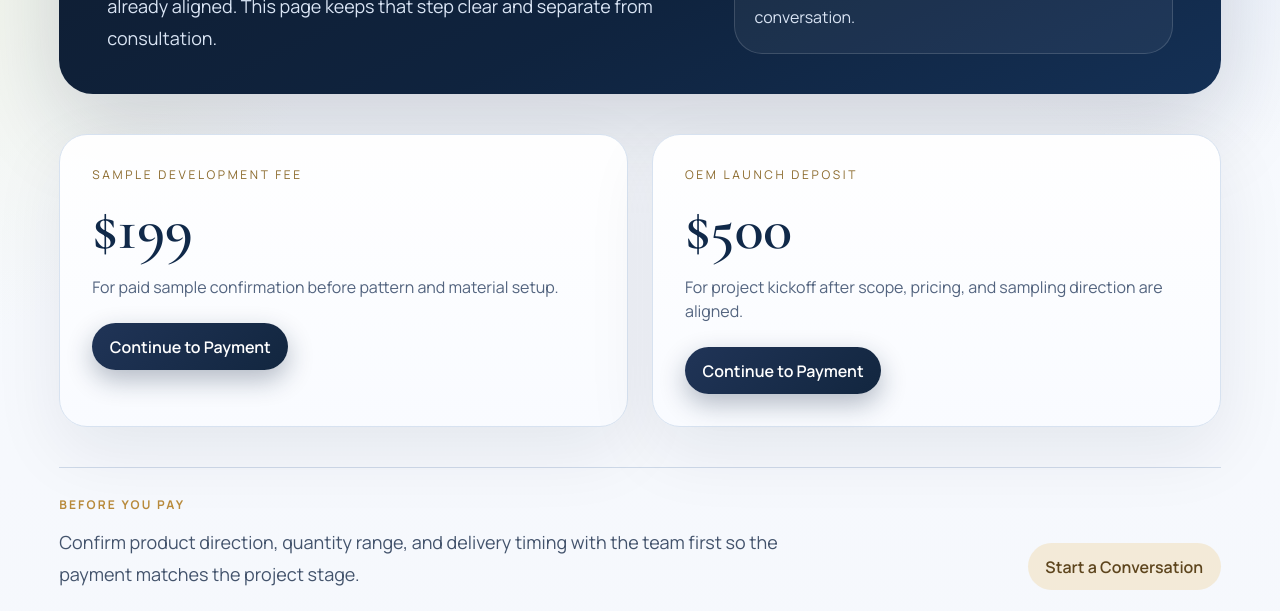
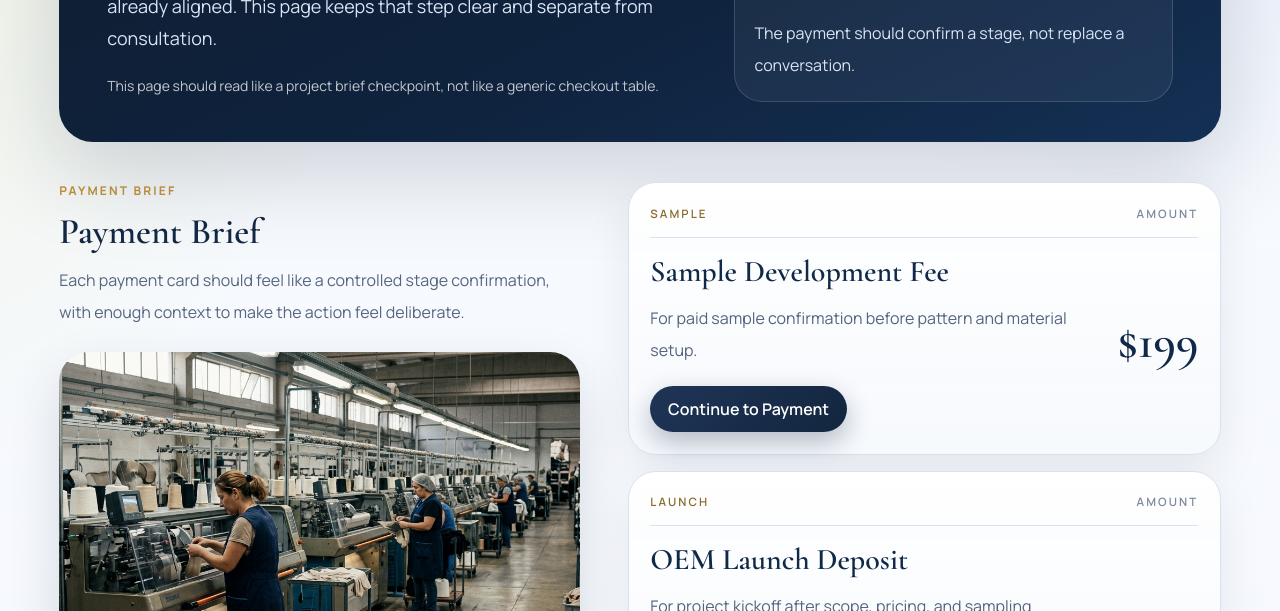
Before and after one commit to 156631890/diyasi, a Next.js app in the folder apps/web/: page /payments in a window 1280 px wide. Shown: the part 341-952 px from the top of the page. Built offline with nearby package versions, Linux system fonts and the light colour scheme; no server answers.

Commit message:
Align contact and payments brief layouts

```diff
--- a/apps/web/app/contact/page.tsx
+++ b/apps/web/app/contact/page.tsx
@@ -6,6 +6,7 @@ import Link from "next/link";
 import { FormEvent, useEffect, useState } from "react";
 
 type Lang = "en" | "zh" | "es";
+const contactWideImage = "/media/generated/wide/about-wide-brand-floor.png";
 
 export default function ContactPage() {
   const copy: Record<
@@ -43,6 +44,7 @@ export default function ContactPage() {
       visualTitle: string;
       visualBody: string;
       visualMetrics: Array<{ value: string; label: string }>;
+      visualImageAlt: string;
     }
   > = {
     en: {
@@ -80,7 +82,8 @@ export default function ContactPage() {
       visualMetrics: [
         { value: "5-7", label: "days to first sample direction" },
         { value: "20-30", label: "days for stable bulk timing" }
-      ]
+      ],
+      visualImageAlt: "Brand development floor and showroom"
     },
     zh: {
       lead: "联系",
@@ -117,7 +120,8 @@ export default function ContactPage() {
       visualMetrics: [
         { value: "5-7", label: "天进入首轮打样方向" },
         { value: "20-30", label: "天进入稳定大货节奏" }
-      ]
+      ],
+      visualImageAlt: "品牌开发与展示空间"
     },
     es: {
       lead: "Contacto",
@@ -154,7 +158,8 @@ export default function ContactPage() {
       visualMetrics: [
         { value: "5-7", label: "días hacia la primera muestra" },
         { value: "20-30", label: "días para ritmo estable de producción" }
-      ]
+      ],
+      visualImageAlt: "Espacio de desarrollo y showroom de marca"
     }
   };
 
@@ -227,6 +232,9 @@ export default function ContactPage() {
                   <h3 className="heading-font text-3xl font-semibold text-white">{t.visualTitle}</h3>
                   <p className="mt-4 text-sm leading-8 text-[#d7e2f1]">{t.visualBody}</p>
                 </div>
+                <div className="contact-visual-image-shell">
+                  <img src={contactWideImage} alt={t.visualImageAlt} className="contact-visual-image" />
+                </div>
                 <div className="contact-visual-metrics">
                   {t.visualMetrics.map((item) => (
                     <div key={item.label} className="contact-visual-metric">
--- a/apps/web/app/globals.css
+++ b/apps/web/app/globals.css
@@ -496,6 +496,17 @@ a {
   padding: 1.6rem 1.6rem 1.2rem;
 }
 
+.contact-visual-image-shell {
+  padding: 0 1rem 1rem;
+}
+
+.contact-visual-image {
+  width: 100%;
+  height: 220px;
+  object-fit: cover;
+  border-radius: 20px;
+}
+
 .contact-visual-kicker {
   margin: 0 0 0.85rem;
   font-size: 0.72rem;
@@ -613,6 +624,83 @@ a {
   margin-top: 1rem;
 }
 
+.payment-brief-layout {
+  display: grid;
+  grid-template-columns: minmax(0, 0.95fr) minmax(340px, 1.05fr);
+  gap: 2rem;
+  align-items: start;
+}
+
+.payment-brief-copy {
+  padding-right: 1rem;
+}
+
+.payment-brief-visual {
+  border-radius: 30px;
+  overflow: hidden;
+  box-shadow: 0 22px 52px rgba(16, 33, 58, 0.14);
+}
+
+.payment-brief-image {
+  width: 100%;
+  height: 100%;
+  min-height: 360px;
+  object-fit: cover;
+}
+
+.payment-brief-stack {
+  display: grid;
+  gap: 1rem;
+}
+
+.payment-brief-card {
+  border-radius: 28px;
+  border: 1px solid #d7e2f0;
+  background: linear-gradient(180deg, rgba(255, 255, 255, 0.99) 0%, rgba(246, 249, 253, 0.98) 100%);
+  box-shadow: 0 18px 45px rgba(17, 39, 66, 0.08);
+  padding: 1.35rem;
+}
+
+.payment-brief-head {
+  display: flex;
+  align-items: center;
+  justify-content: space-between;
+  gap: 1rem;
+  padding-bottom: 0.9rem;
+  border-bottom: 1px solid #d7e2f0;
+}
+
+.payment-brief-tag,
+.payment-brief-label {
+  margin: 0;
+  font-size: 0.72rem;
+  font-weight: 600;
+  letter-spacing: 0.18em;
+  text-transform: uppercase;
+}
+
+.payment-brief-tag {
+  color: #8b6a2c;
+}
+
+.payment-brief-label {
+  color: #7b889f;
+}
+
+.payment-brief-amount-row {
+  display: grid;
+  grid-template-columns: minmax(0, 1fr) auto;
+  gap: 1.5rem;
+  align-items: end;
+  padding-top: 1rem;
+}
+
+.payment-brief-actions {
+  display: flex;
+  justify-content: flex-start;
+  margin-top: 1.25rem;
+}
+
 .contact-sideband {
   border-radius: 30px;
   background:
@@ -712,7 +800,16 @@ a {
     grid-template-columns: 1fr;
   }
 
+  .payment-brief-layout,
+  .payment-brief-amount-row {
+    grid-template-columns: 1fr;
+  }
+
   .contact-inquiry-copy {
+    padding-right: 0;
+  }
+
+  .payment-brief-copy {
     padding-right: 0;
   }
 
--- a/apps/web/app/payments/page.tsx
+++ b/apps/web/app/payments/page.tsx
@@ -7,7 +7,10 @@ type PaymentItem = {
   title: string;
   amount: number;
   desc: string;
+  tag: string;
 };
+
+const paymentsWideImage = "/media/generated/wide/factory-wide-production-line.png";
 
 const copy: Record<
   SiteLang,
@@ -15,55 +18,75 @@ const copy: Record<
     kicker: string;
     title: string;
     desc: string;
+    intro: string;
     leadTitle: string;
     leadDesc: string;
     items: PaymentItem[];
     noteTitle: string;
     noteBody: string;
     contactCta: string;
+    briefTitle: string;
+    briefLead: string;
+    imageAlt: string;
+    amountLabel: string;
   }
 > = {
   en: {
     kicker: "Payments",
     title: "A dedicated payment step for samples and early-stage project confirmation",
     desc: "Payment should happen only after direction, scope, and timing are already aligned. This page keeps that step clear and separate from consultation.",
+    intro: "This page should read like a project brief checkpoint, not like a generic checkout table.",
     leadTitle: "Use this page when the project is already understood.",
     leadDesc: "The payment should confirm a stage, not replace a conversation.",
     items: [
-      { title: "Sample Development Fee", amount: 199, desc: "For paid sample confirmation before pattern and material setup." },
-      { title: "OEM Launch Deposit", amount: 500, desc: "For project kickoff after scope, pricing, and sampling direction are aligned." }
+      { tag: "Sample", title: "Sample Development Fee", amount: 199, desc: "For paid sample confirmation before pattern and material setup." },
+      { tag: "Launch", title: "OEM Launch Deposit", amount: 500, desc: "For project kickoff after scope, pricing, and sampling direction are aligned." }
     ],
     noteTitle: "Before you pay",
     noteBody: "Confirm product direction, quantity range, and delivery timing with the team first so the payment matches the project stage.",
-    contactCta: "Start a Conversation"
+    contactCta: "Start a Conversation",
+    briefTitle: "Payment Brief",
+    briefLead: "Each payment card should feel like a controlled stage confirmation, with enough context to make the action feel deliberate.",
+    imageAlt: "Wide production line and factory floor",
+    amountLabel: "Amount"
   },
   zh: {
     kicker: "支付",
     title: "把打样费和项目启动确认放在一个独立且清晰的支付步骤里",
     desc: "支付应当发生在方向、范围和时间已经明确之后，而不是拿来代替沟通。本页只承担确认阶段的作用。",
+    intro: "这里更应该像项目阶段确认页，而不是普通结算列表。",
     leadTitle: "当项目阶段已经明确时，再进入这个页面。",
     leadDesc: "支付应该用来确认阶段，而不是代替沟通本身。",
     items: [
-      { title: "打样开发费", amount: 199, desc: "用于确认付费打样，并开始版型与面料准备。" },
-      { title: "OEM 启动定金", amount: 500, desc: "用于确认报价、范围和打样方向后的项目启动。" }
+      { tag: "打样", title: "打样开发费", amount: 199, desc: "用于确认付费打样，并开始版型与面料准备。" },
+      { tag: "启动", title: "OEM 启动定金", amount: 500, desc: "用于确认报价、范围和打样方向后的项目启动。" }
     ],
     noteTitle: "付款前",
     noteBody: "建议先与团队确认品类方向、数量区间和交付时间，再进行对应阶段的付款。",
-    contactCta: "开始沟通"
+    contactCta: "开始沟通",
+    briefTitle: "支付 Brief",
+    briefLead: "每个支付卡片都应该像一个被清楚定义的阶段确认，而不是直接催促付款的按钮区。",
+    imageAlt: "生产线与工厂空间横向画面",
+    amountLabel: "金额"
   },
   es: {
     kicker: "Pagos",
     title: "Un paso de pago dedicado para muestras y confirmación temprana del proyecto",
     desc: "El pago debe ocurrir solo cuando dirección, alcance y timing ya están claros. Esta página mantiene ese paso separado de la consulta.",
+    intro: "Esta página debe sentirse más como un punto de control del proyecto que como una tabla de checkout genérica.",
     leadTitle: "Usa esta página cuando la etapa del proyecto ya esté definida.",
     leadDesc: "El pago debe confirmar una etapa, no sustituir la conversación.",
     items: [
-      { title: "Tarifa de Desarrollo de Muestra", amount: 199, desc: "Para confirmar muestra pagada antes de patrón y preparación de materiales." },
-      { title: "Depósito de Lanzamiento OEM", amount: 500, desc: "Para iniciar el proyecto cuando alcance, precio y dirección de muestra ya están claros." }
+      { tag: "Muestra", title: "Tarifa de Desarrollo de Muestra", amount: 199, desc: "Para confirmar muestra pagada antes de patrón y preparación de materiales." },
+      { tag: "Inicio", title: "Depósito de Lanzamiento OEM", amount: 500, desc: "Para iniciar el proyecto cuando alcance, precio y dirección de muestra ya están claros." }
     ],
     noteTitle: "Antes de pagar",
     noteBody: "Confirma primero categoría, rango de volumen y timing de entrega con el equipo para que el pago coincida con la etapa correcta.",
-    contactCta: "Iniciar Conversación"
+    contactCta: "Iniciar Conversación",
+    briefTitle: "Brief de Pago",
+    briefLead: "Cada tarjeta de pago debe sentirse como una confirmación controlada de etapa, no como un empujón genérico hacia checkout.",
+    imageAlt: "Vista amplia de línea de producción y fábrica",
+    amountLabel: "Importe"
   }
 };
 
@@ -79,6 +102,7 @@ export default function PaymentsPage() {
             <p className="kicker text-[#f3d7a1]">{t.kicker}</p>
             <h1 className="heading-font mt-2 text-5xl font-semibold">{t.title}</h1>
             <p className="mt-4 max-w-3xl text-lg leading-8 text-[#d9e4f4]">{t.desc}</p>
+            <p className="mt-4 max-w-2xl text-sm leading-8 text-white/75">{t.intro}</p>
           </div>
           <div className="rounded-[28px] border border-white/15 bg-white/5 p-5">
             <p className="text-xs uppercase tracking-[0.22em] text-[#f3d7a1]">{t.kicker}</p>
@@ -88,17 +112,36 @@ export default function PaymentsPage() {
         </div>
       </section>
 
-      <section className="payment-grid mt-10">
+      <section className="mt-10 payment-brief-layout">
+        <div className="payment-brief-copy">
+          <p className="kicker">{t.briefTitle}</p>
+          <h2 className="heading-font mt-3 text-4xl font-semibold text-[#122744]">{t.briefTitle}</h2>
+          <p className="mt-3 max-w-2xl text-[#556681] leading-8">{t.briefLead}</p>
+          <div className="payment-brief-visual mt-6">
+            <img src={paymentsWideImage} alt={t.imageAlt} className="payment-brief-image" />
+          </div>
+        </div>
+
+        <div className="payment-brief-stack">
         {t.items.map((item) => (
-          <article key={item.title} className="payment-panel">
-            <p className="text-xs uppercase tracking-[0.22em] text-[#8b6a2c]">{item.title}</p>
-            <p className="heading-font mt-4 text-6xl font-semibold text-[#102949]">${item.amount}</p>
-            <p className="mt-4 max-w-xl text-[#53647f]">{item.desc}</p>
-            <div className="mt-6">
+          <article key={item.title} className="payment-brief-card">
+            <div className="payment-brief-head">
+              <p className="payment-brief-tag">{item.tag}</p>
+              <p className="payment-brief-label">{t.amountLabel}</p>
+            </div>
+            <div className="payment-brief-amount-row">
+              <div>
+                <h3 className="heading-font text-3xl font-semibold text-[#102949]">{item.title}</h3>
+                <p className="mt-3 max-w-xl leading-8 text-[#53647f]">{item.desc}</p>
+              </div>
+              <p className="heading-font text-5xl font-semibold text-[#102949]">${item.amount}</p>
+            </div>
+            <div className="payment-brief-actions">
               <BuyNowButton title={item.title} unitAmountUsd={item.amount} label={lang === "zh" ? "继续支付" : lang === "es" ? "Continuar al pago" : "Continue to Payment"} />
             </div>
           </article>
         ))}
+        </div>
       </section>
 
       <section className="editorial-strip mt-10">
```
